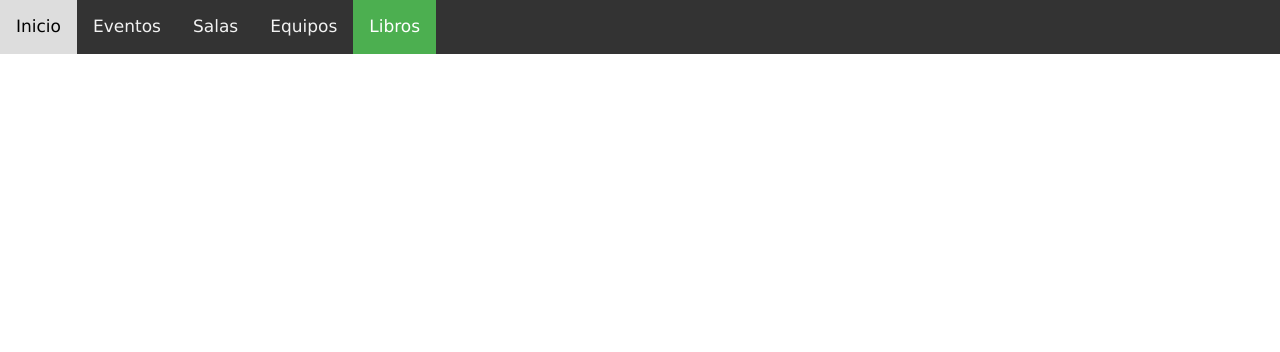
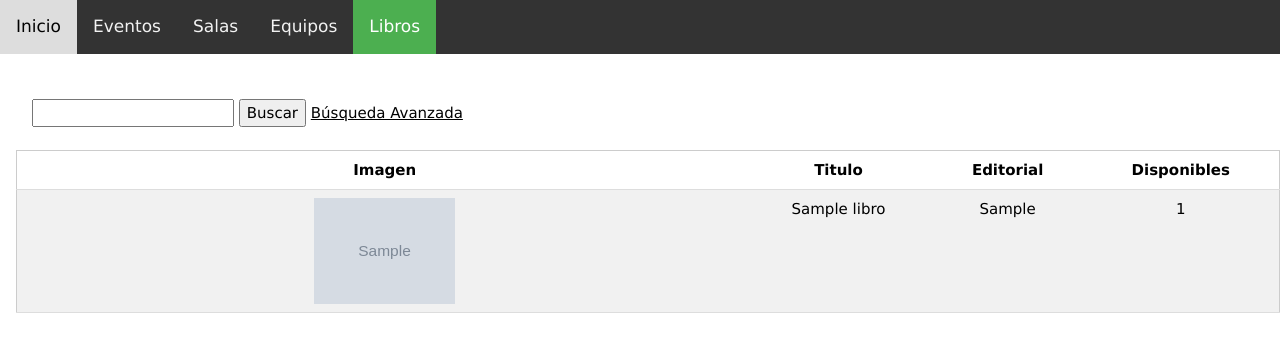
Before and after one commit to alejandrachacon/proweb, a PHP site: page /libros.php in a window 1280 px wide. Shown: the top 352 px of the page. Run offline with PHP 8.4, Linux system fonts and the light colour scheme; tables that the repository leaves empty hold one stand-in row (values such as "Sample post"); grey boxes marked "Sample" are stand-in pictures.

```diff
--- a/config.php
+++ b/config.php
@@ -5,10 +5,16 @@ define('USUARIO_PASS','');
 define('HOST_DB', '10.34.1.37');
 define('NOMBRE_DB', 'trycrying');*/
 
-// Local
-define('USUARIO_DB', 'root');
+// Local jeff
+/*define('USUARIO_DB', 'root');
 define('USUARIO_PASS','');
 define('HOST_DB', '127.0.0.1');
-define('NOMBRE_DB', 'mydb');
+define('NOMBRE_DB', 'mydb');*/
+
+//Local Ale
+define ('USUARIO_DB', 'alejandrachacon');
+define('USUARIO_PASS','qwerty$$78');
+define('HOST_DB', '192.168.56.1');
+define('NOMBRE_DB', 'miDB');
 
 ?>
--- a/libros.php
+++ b/libros.php
@@ -38,6 +38,104 @@ session_start();
 	<br>
 
 
+<form method="get" class="w3-container" action="libros.php">
+    <input type="text" name="search_term" title="Search…" value="">
+    <input type="submit" name="search" title="Busque ya!" value="Buscar" class="searchbutton" />
+    <a href="busquedaAvanzada.php?tipo=libro"> Búsqueda Avanzada </a>
+</form>
+
+<br>
+
+  <table class="w3-table-all w3-centered">
+  <tr>
+    <th>Imagen</th>
+    <th>Titulo</th>
+    <th>Editorial</th>
+    <th>Disponibles</th>
+  </tr>
+  <?php
+    include_once dirname(__FILE__) . "/libros/libros_crud.php";
+    include_once dirname(__FILE__) . "/solicitudes/solicitudes_crud.php";
+
+
+
+    $html = "";
+    if(isset($_GET['search_term']) && isset($_GET['search']))
+    {
+
+        $libros = search($_GET['search_term']);
+
+
+        if(!$libros){
+
+              $html .= "<br> <h1> No se encontraron coincidencias</h1> ";
+              $equipos = get_libros();
+
+        }
+
+    }
+    else{
+
+        $libros = get_libros(); // buscar todos los libros que al menos tengan 1 disponible
+
+    }
+
+
+    if ($libros)
+    {
+      while($row = mysqli_fetch_array($libros)) // Tomar cada fila del resultado y mostrarlo como una fila de la tabla
+      {
+        $html .= "<tr>";
+        $html .= "<td>";
+        if ($row['url_imagen'] != null) // Si el equipo tiene una imagen, mostrarla
+        {
+          $html .= "<img src='" . $row['url_imagen'] . "' width='20%'/>";
+        }
+        else // Si el equipo no tiene imagen, se utiliza un placeholder
+        {
+          $html .= "<img src='http://placehold.it/350x150' width='20%'/>";
+        }
+        $html .= "</td>";
+        $html .= "<td>" . $row['titulo'] . "</td>";
+        $html .= "<td>" . $row['editorial'] . "</td>";
+
+        if ($row['disponibles'] > 0)
+        {
+          $html .= "<td>" . $row['disponibles'] . "</td>";
+        }
+        else
+        {
+          $html .= "<td>";
+          $libros = get_libro_mascercano_vencer($row['isbn']);
+          if ($libros)
+          {
+            $html .= "Disponible: " . $equipo['fecha_vencimiento'];
+          }
+          else
+          {
+            $html .= "0";
+          }
+          $html .= "</td>";
+        }
+        if (isset($_SESSION['rol'])) // Solo mostrar el botón de solicitar cuando el usuario tiene sesion iniciada
+        {
+          $html .= "<td>" . "<a href='equipos/solicitar.php?fabricante=" . $row['fabricante'] . "&nombre=" . $row['nombre'] . "'>Solicitar</a>" . "</td>";
+        }
+
+        if (isset($_SESSION['rol']) && $_SESSION['rol'] == 'admin') // Solo mostrar botón de actualizar/eliminar al admin
+        {
+          $html .= "<td>" . '<a href="equipos/actualizar.php">Actualizar</a>' . "</td>";
+          $html .= "<td>" . '<a href="equipos/eliminar.php">Eliminar</a>' . "</td>";
+        }
+        $html .= "</tr>";
+      }
+    }
+
+    echo $html;
+  ?>
+  </table>
+  <br>
+
 </div>
   <?php
     if (isset($_SESSION['rol']) && $_SESSION['rol'] == 'admin')
--- a/solicitudes/solicitudes_crud.php
+++ b/solicitudes/solicitudes_crud.php
@@ -39,6 +39,27 @@ function get_equipo_mascercano_vencer($nombre)
   $row = mysqli_fetch_array($result); // Tomar el primer resultado, que por el order by es el mas cercano a vencer
   return $row;
 }
+
+// Retorna el libro mas cercano a vencer
+function get_libro_mascercano_vencer($nombre)
+{
+  global $con;
+  $sql = "SELECT * FROM `solicitudes` WHERE estado='prestado' AND `libros_isbn`='$nombre' ORDER BY `fecha_vencimiento` ASC";
+
+  $result = mysqli_query($con, $sql);
+  if (mysqli_num_rows($result) <= 0)
+  {
+    return false;
+  }
+
+  $row = mysqli_fetch_array($result); // Tomar el primer resultado, que por el order by es el mas cercano a vencer
+  return $row;
+}
+
+
+
+
+
 
 // Retorna una solicitud dado su id, si no encuentra la solicitud retorna false
 function get_solicitud_id($idSolicitud)
```
Also changed, not shown: equipos.php (+37 -1 lines).
